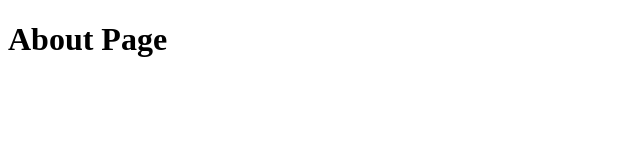
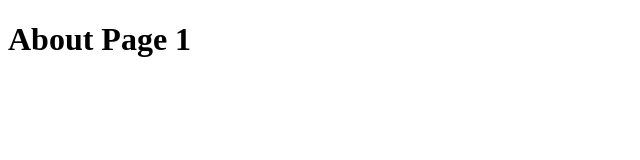
Before and after one commit to stanleykmtang/splitmate, a plain HTML site: page about.html in a window 1280 px wide. Shown: the full height of the page, 0-640 px from the left. Drawn offline with Linux system fonts and the light colour scheme.

Commit message:
Change 1 line in about.html for testing caching the credential

```diff
--- a/about.html
+++ b/about.html
@@ -6,6 +6,6 @@
     <title>About Page</title>
 </head>
 <body>
-    <h1>About Page</h1>
+    <h1>About Page 1</h1>
 </body>
 </html>
```
